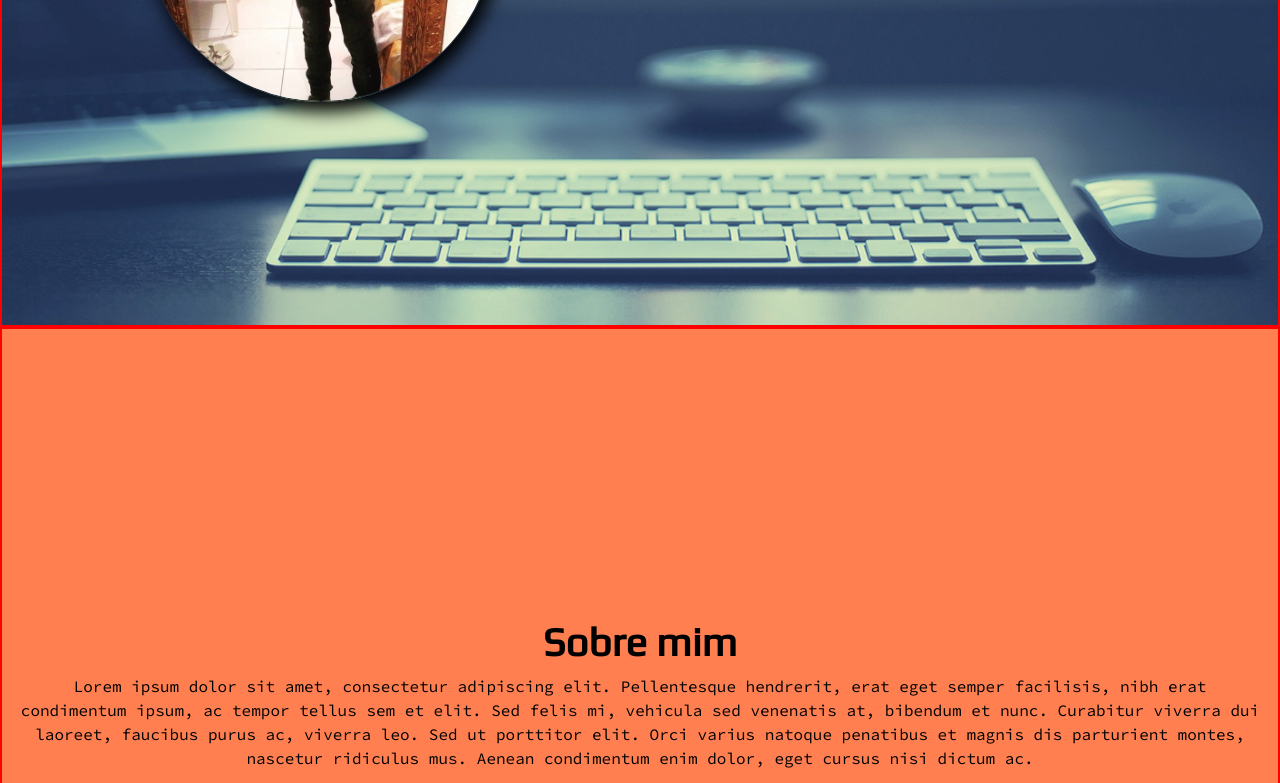
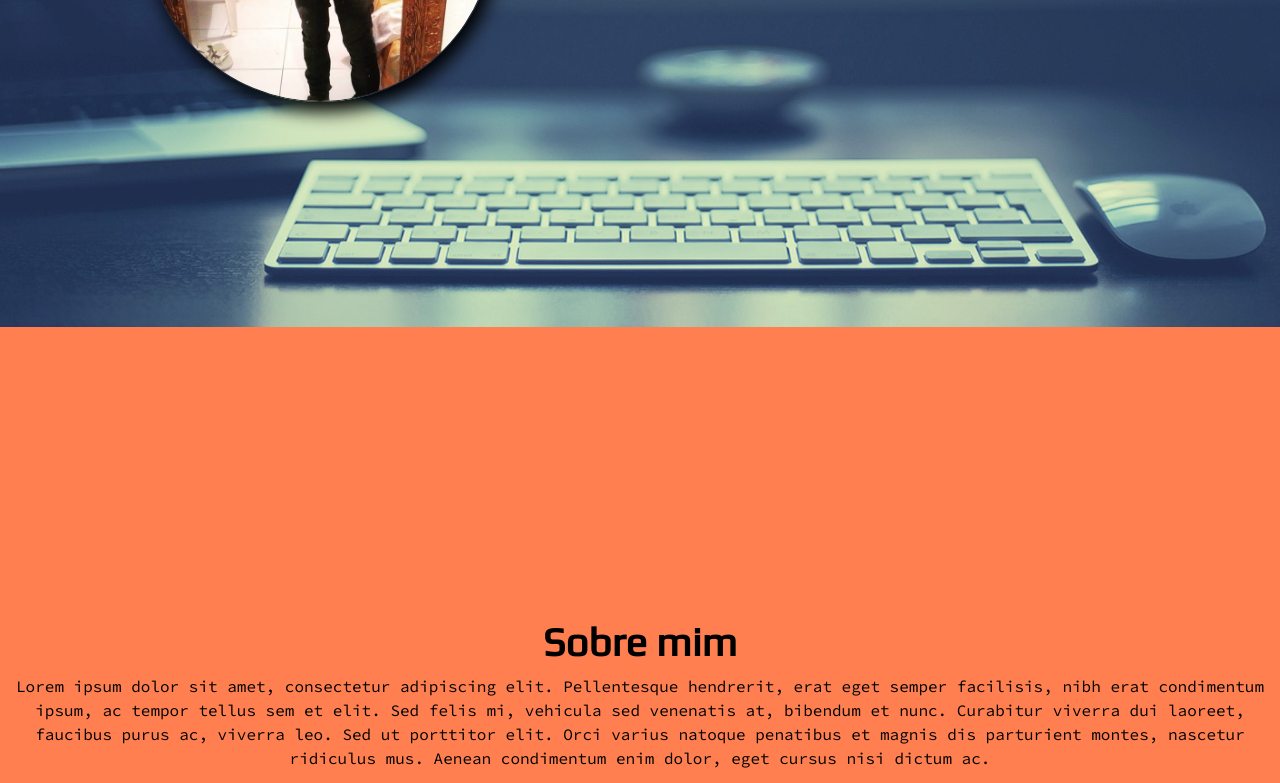
Before and after one commit to neidsonh/neidsonh.github.io, a plain HTML site: page index.html in a window 1280 px wide. Shown: the part 473-1256 px from the top of the page. Drawn offline with Linux system fonts and the light colour scheme.

Commit message:
Correção de dimensões

```diff
--- a/css/style.css
+++ b/css/style.css
@@ -8,10 +8,6 @@ h1{
 
 a{
     outline:none !important;
-}
-
-section, header{
-    border: solid 2px red;
 }
 
 .size-all{
```
